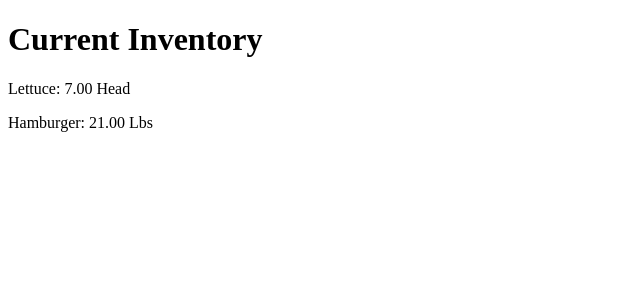
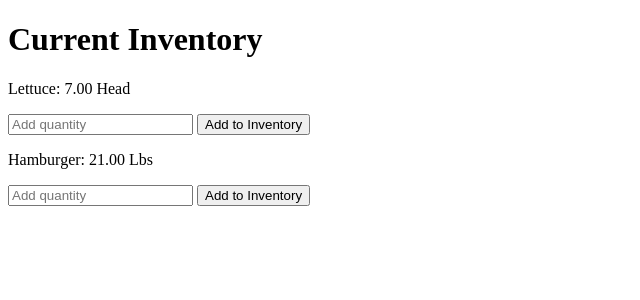
Before and after one commit to mgvero-ivy/SDEV265-Group-Project---Team-Tour-De-Restaurant, a Django app: page /inventory/ in a window 1280 px wide. Shown: the top 300 px of the page, without its empty margins (0-640 px from the left). Run offline with Django 5.2, Linux system fonts and the light colour scheme; data comes from the database, SQL or seed files in the repository; both versions use the stored data as it was after the commit.

Commit message:
added ability to add to inventory qty

```diff
--- a/restaurant/urls.py
+++ b/restaurant/urls.py
@@ -4,6 +4,7 @@ from . import views
 urlpatterns = [
     path("", views.index, name="index"),
     path("inventory/", views.inventory, name="inventory"),
+    path("inventory/add/<int:ingredient_id>/", views.add_ingredient_qty, name="add_ingredient_qty"),
     path("order/", views.order_page, name="order_page"),
     path(
         "order/<int:menu_item_id>/",
--- a/restaurant/views.py
+++ b/restaurant/views.py
@@ -1,5 +1,6 @@
 from django.shortcuts import render, redirect
 from .models import Ingredient, MenuItem, MenuItemIngredient, Order, OrderItem
+from decimal import Decimal
 
 
 def index(request):
@@ -76,3 +77,15 @@ def place_order(request, menu_item_id):
     )
 
     return redirect("order_page")
+
+def add_ingredient_qty(request, ingredient_id):
+    """To place an order for an ingredient"""
+    if request.method == "POST":
+        ingredient = Ingredient.objects.get(id=ingredient_id)
+        qty_input = request.POST.get("quantity")
+        if qty_input:
+            amount_added = Decimal(qty_input)
+            ingredient.quantity = ingredient.quantity + amount_added
+            ingredient.save()
+
+    return redirect("inventory")
--- a/restaurant_system/settings.py
+++ b/restaurant_system/settings.py
@@ -37,6 +37,7 @@ INSTALLED_APPS = [
     'django.contrib.sessions',
     'django.contrib.messages',
     'django.contrib.staticfiles',
+    'django_extensions',
 
     # Tour De Restaurant application
     "restaurant",
--- a/templates/inventory.html
+++ b/templates/inventory.html
@@ -16,6 +16,12 @@
             {% if ingredient.quantity <= ingredient.low_alert %}
                 - LOW STOCK
             {% endif %}
+
+            <form method="POST" action="{% url 'add_ingredient_qty' ingredient.id %}">
+                {% csrf_token %}
+                <input type="number" name="quantity" placeholder="Add quantity">
+                <button type="submit">Add to Inventory</button>
+            </form>
         </p>
     {% empty %}
         <p>No ingredients are currently in inventory.</p>
```
Also changed, not shown: db.sqlite3.
